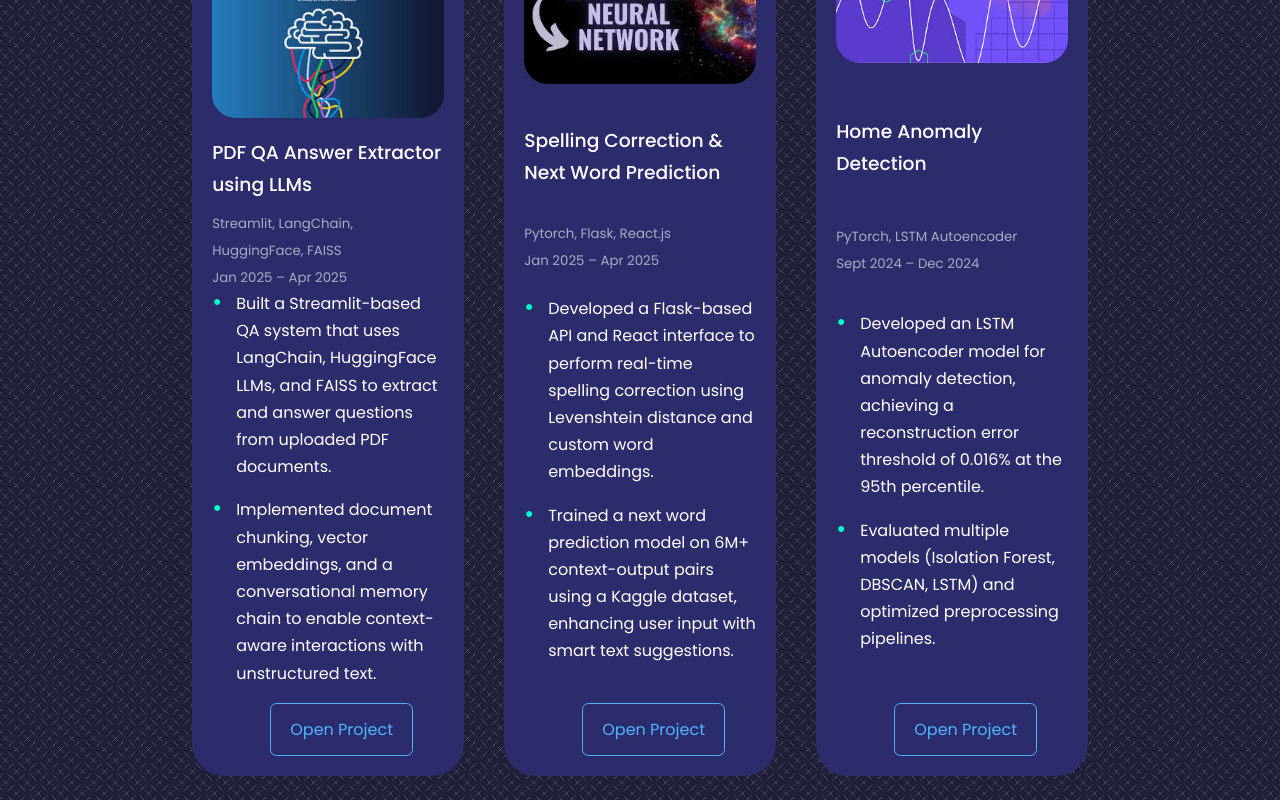
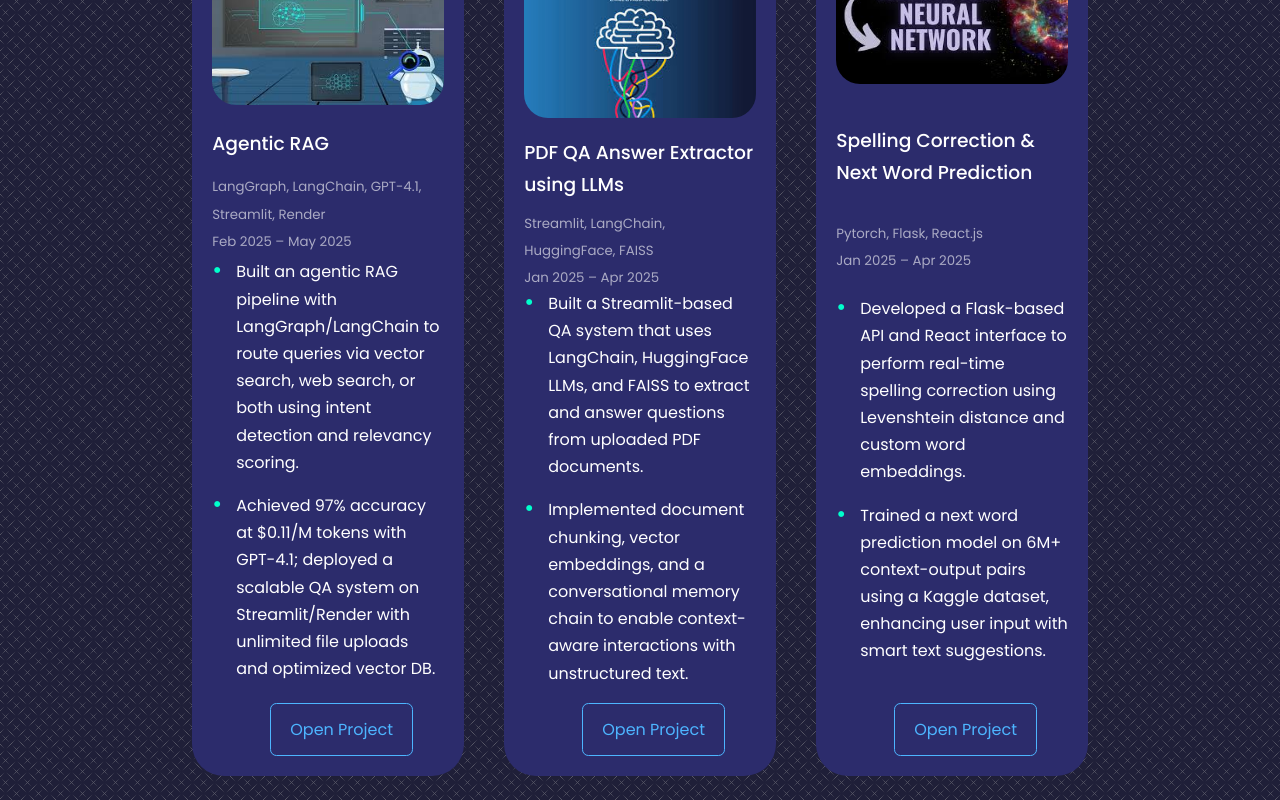
Before and after one commit to JayJajoo/my-portfolio, a React (Create React App) app: page / in a window 1280 px wide. Shown: the part 3920-4720 px from the top of the page. Built offline with nearby package versions, Linux system fonts and the light colour scheme.

Commit message:
appended a project

```diff
--- a/src/components/myprojects/projectsData.js
+++ b/src/components/myprojects/projectsData.js
@@ -6,10 +6,23 @@ import IMG5 from '../../assets/amazon_product.jpg';
 import JGIPL from '../../assets/jgipl.png';
 import IMG7 from '../../assets/rnn.jpg';
 import IMG8 from '../../assets/LLM.jpg';
+import IMG9 from '../../assets/agentic_rag.jpg';
 
 export const projectsData = [
   {
-    id: 1,
+    "id": 1,
+    "image": IMG9,
+    "title": "Agentic RAG",
+    "techStack": "LangGraph, LangChain, GPT-4.1, Streamlit, Render",
+    "duration": "Feb 2025 – May 2025",
+    "responsibilities": [
+      "Built an agentic RAG pipeline with LangGraph/LangChain to route queries via vector search, web search, or both using intent detection and relevancy scoring.",
+      "Achieved 97% accuracy at $0.11/M tokens with GPT-4.1; deployed a scalable QA system on Streamlit/Render with unlimited file uploads and optimized vector DB."
+    ],
+    "link": "https://corrective-rag.onrender.com/"
+  },
+  {
+    id: 2,
     image: IMG8,
     title: 'PDF QA Answer Extractor using LLMs',
     techStack: 'Streamlit, LangChain, HuggingFace, FAISS',
@@ -21,7 +34,7 @@ export const projectsData = [
     link: "https://github.com/JayJajoo/PDF-QNA-Extractor"
   },
   {
-    id: 2,
+    id: 3,
     image: IMG7,
     title: 'Spelling Correction & Next Word Prediction',
     techStack: 'Pytorch, Flask, React.js',
@@ -33,7 +46,7 @@ export const projectsData = [
     link: "https://github.com/JayJajoo/Spelling-Correction-and-Next-Word-Generation"
   },
   {
-    id: 3,
+    id: 4,
     image: IMG1,
     title: 'Home Anomaly Detection',
     techStack: 'PyTorch, LSTM Autoencoder',
@@ -45,7 +58,7 @@ export const projectsData = [
     link: "https://github.com/JayJajoo/IDMP-project"
   },
   {
-    id: 4,
+    id: 5,
     image: IMG2,
     title: 'Object Detection and 3D Coordinates Prediction',
     techStack: 'Python, MiDaS, YOLO',
@@ -57,7 +70,7 @@ export const projectsData = [
     link: "https://github.com/JayJajoo/3D-dept-Estimation"
   },
   {
-    id: 5,
+    id: 6,
     image: IMG3,
     title: 'Fungi Classification using Deep Learning',
     techStack: 'TensorFlow, VGG156, ResNet50, IncV3',
@@ -69,7 +82,7 @@ export const projectsData = [
     link: "https://github.com/JayJajoo/Capstone-project"
   },
   {
-    id: 6,
+    id: 7,
     image: IMG4,
     title: 'Metamorphic Malware Detection using RNNs',
     techStack: 'TensorFlow, LSTM, Bi-LSTM, GRU',
@@ -81,7 +94,7 @@ export const projectsData = [
     link: "https://github.com/JayJajoo/Metamorphic-Malware-Detection"
   },
   {
-    id: 7,
+    id: 8,
     image: IMG5,
     title: 'Simplify Amazon',
     techStack: 'Express.js, React.js, Python',
@@ -93,7 +106,7 @@ export const projectsData = [
     link: "https://www.linkedin.com/posts/jay-jajoo-64958b15a_collegeproject-proudstudent-careerdevelopment-activity-7033495603439419392-Bmu3?utm_source=share&utm_medium=member_desktop"
   },
   {
-    id: 8, // Incremented ID
+    id: 9, // Incremented ID
     image: JGIPL || null, // Replace with actual image path or set to null if no image is available
     title: 'Jay Garments India Pvt. Ltd. E-Commerce Platform',
     techStack: 'MERN Stack',
```
Also changed, not shown: src/assets/agentic_rag.jpg (added).
